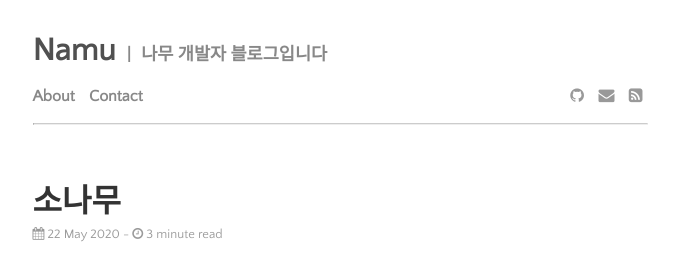
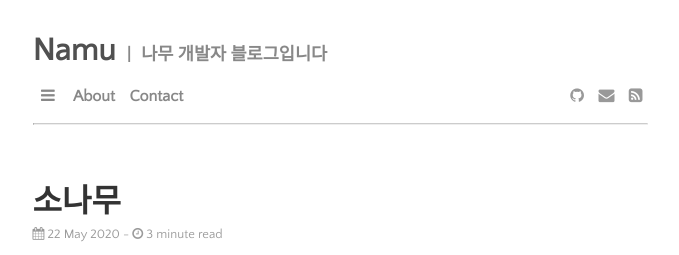
Before and after one commit to daesungRa/namu, a Jekyll site: the page built from index.markdown, in a window 1280 px wide. Shown: the top 255 px of the page, without its empty margins (300-979 px from the left). Built offline with Jekyll 4.4.1, drawn with Linux system fonts in a browser that asks for light colours; some web fonts are replaced.

Commit message:
menu: Add dropdown menu

```diff
--- a/_includes/menu.html
+++ b/_includes/menu.html
@@ -1,5 +1,17 @@
 <div class="header-menu">
   <nav class="menu-content">
+    <ul class="menu-dropdown">
+      <li>
+        <a href="#" onclick="toggleDropdownMenu();">
+          <i class="fa fa-fw fa-bars"></i>
+        </a>
+        <ul class="menu-categories">
+          <li><a href="#">SUB01</a></li>
+          <li><a href="#">SUB02</a></li>
+          <li><a href="#">SUB03</a></li>
+        </ul>
+      </li>
+    </ul>
     {% for item in site.data.settings.menu %}
       <a href="{{ site.github.url }}/{{ item.path }}/{{ item.url }}">{{ item.name }}</a>
     {% endfor %}
--- a/assets/css/main.css
+++ b/assets/css/main.css
@@ -293,6 +293,31 @@
   float: left;
 }
 
+.menu-dropdown {
+  position: relative;
+  list-style-type: none;
+  width: 36px;
+  margin: 0;
+  padding: 0;
+  display: inline-block;
+}
+
+.menu-dropdown i {
+  display: inline-block;
+  padding-left: 5px;
+}
+
+.menu-dropdown .menu-categories {
+  position: absolute;
+  top: 30px;
+  left: 0;
+  display: none;
+  padding-left: 12px;
+  list-style-type: none;
+  background-color: #fff;
+  border: 1px solid #bfbfbf;
+}
+
 .menu-content a {  /* in 200523 by namu */
   color: #888;
   font-size: 1rem;
--- /dev/null
+++ b/assets/js/main.js
@@ -0,0 +1,8 @@
+function toggleDropdownMenu () {
+	let displayValue = $('.menu-categories').css('display');
+	if (displayValue == 'none') {
+		$('.menu-categories').css('display', 'inline-block');
+	} else {
+		$('.menu-categories').css('display', 'none');
+	}
+}
```
Also changed, not shown: assets/img/three_line_menu.png (added).
